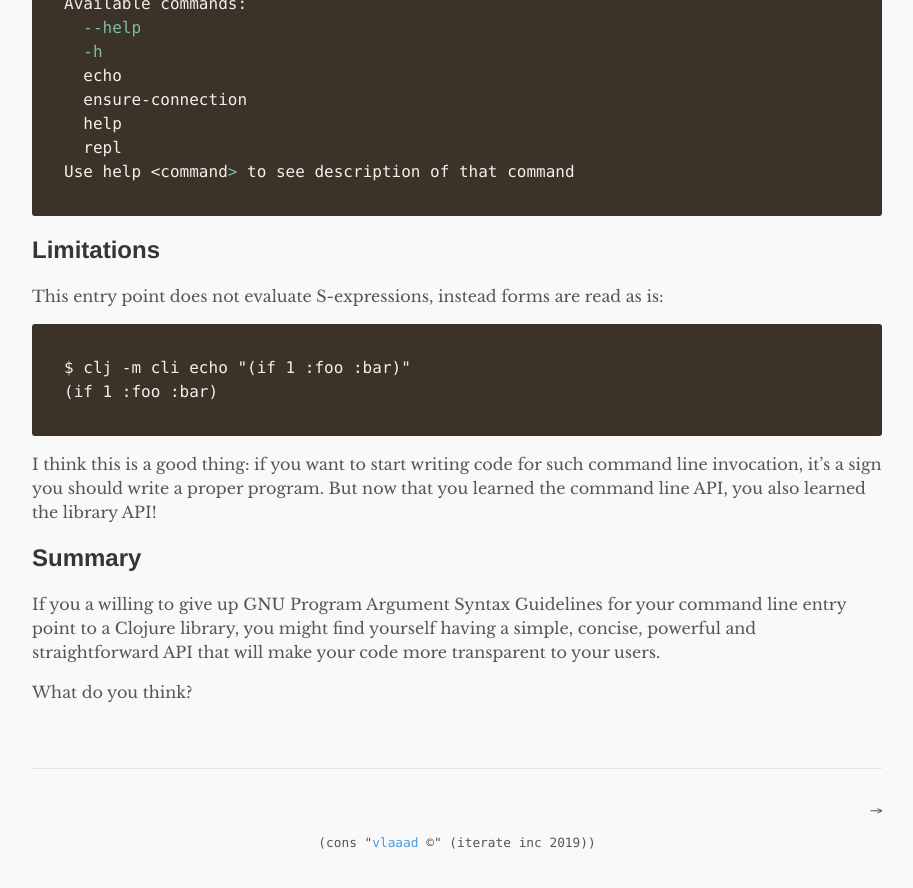
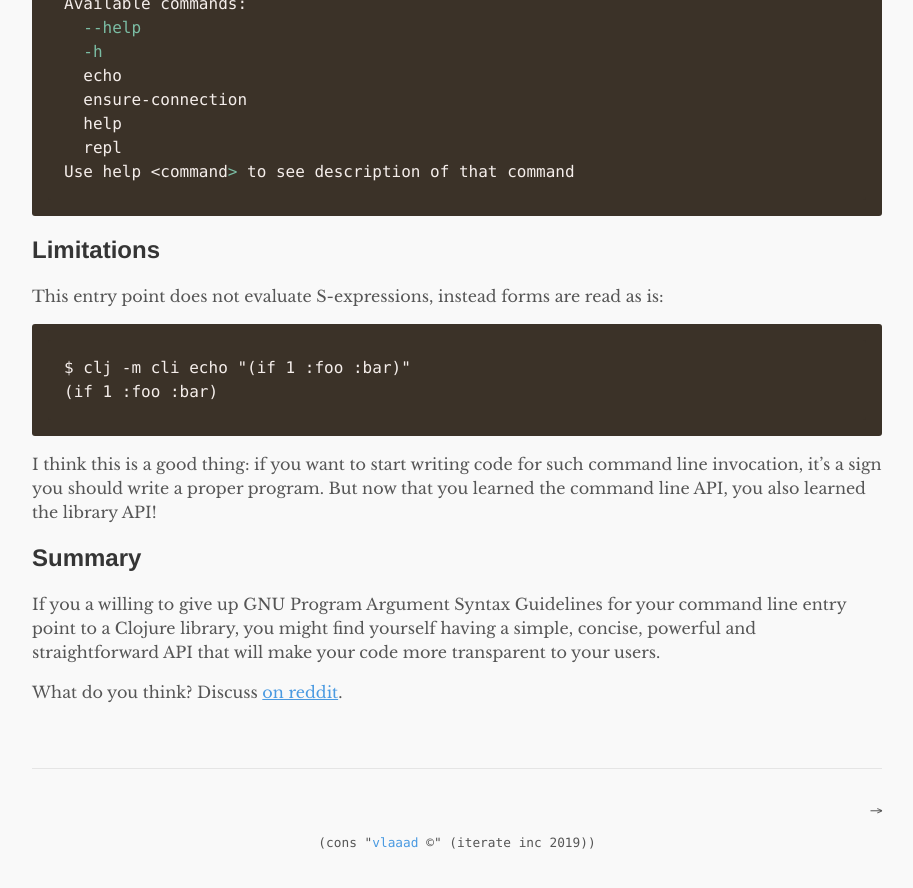
Before and after one commit to vlaaad/vlaaad.github.io, a Jekyll site: the page built from _posts/2020-07-27-tools-cli-in-10-lines-of-code.md, in a window 1280 px wide and 900 px high, scrolled down 5210 px. Shown: the top 888 px of the window, without its empty margins (183-1096 px from the left). Built offline with Jekyll 4.4.1, drawn with Linux system fonts in a browser that asks for light colours.

Commit message:
Add reddit link

```diff
--- a/_posts/2020-07-27-tools-cli-in-10-lines-of-code.md
+++ b/_posts/2020-07-27-tools-cli-in-10-lines-of-code.md
@@ -174,4 +174,4 @@
 
 If you a willing to give up GNU Program Argument Syntax Guidelines for your command line entry point to a Clojure library, you might find yourself having a simple, concise, powerful and straightforward API that will make your code more transparent to your users.
 
-What do you think?
+What do you think? Discuss [on reddit](https://www.reddit.com/r/Clojure/comments/hynnhy/alternative_to_toolscli_in_10_lines_of_code/).
```
